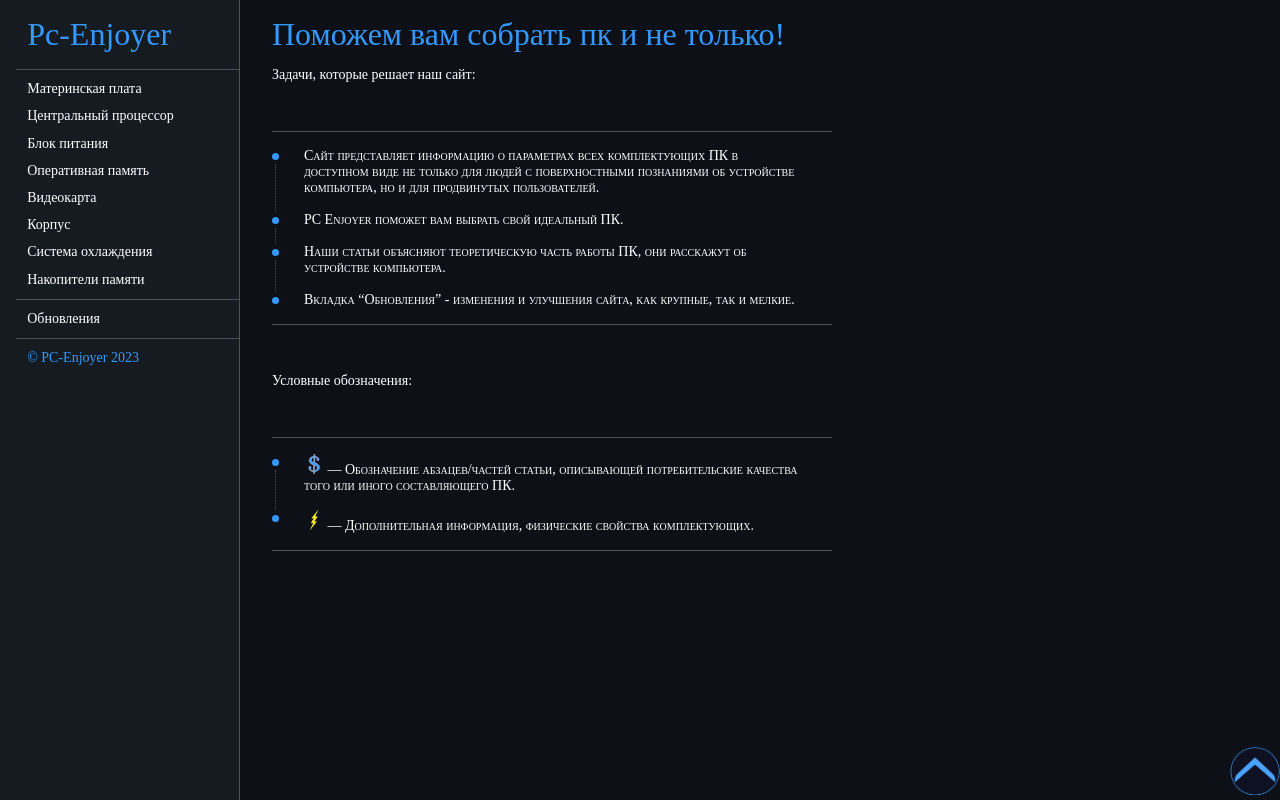
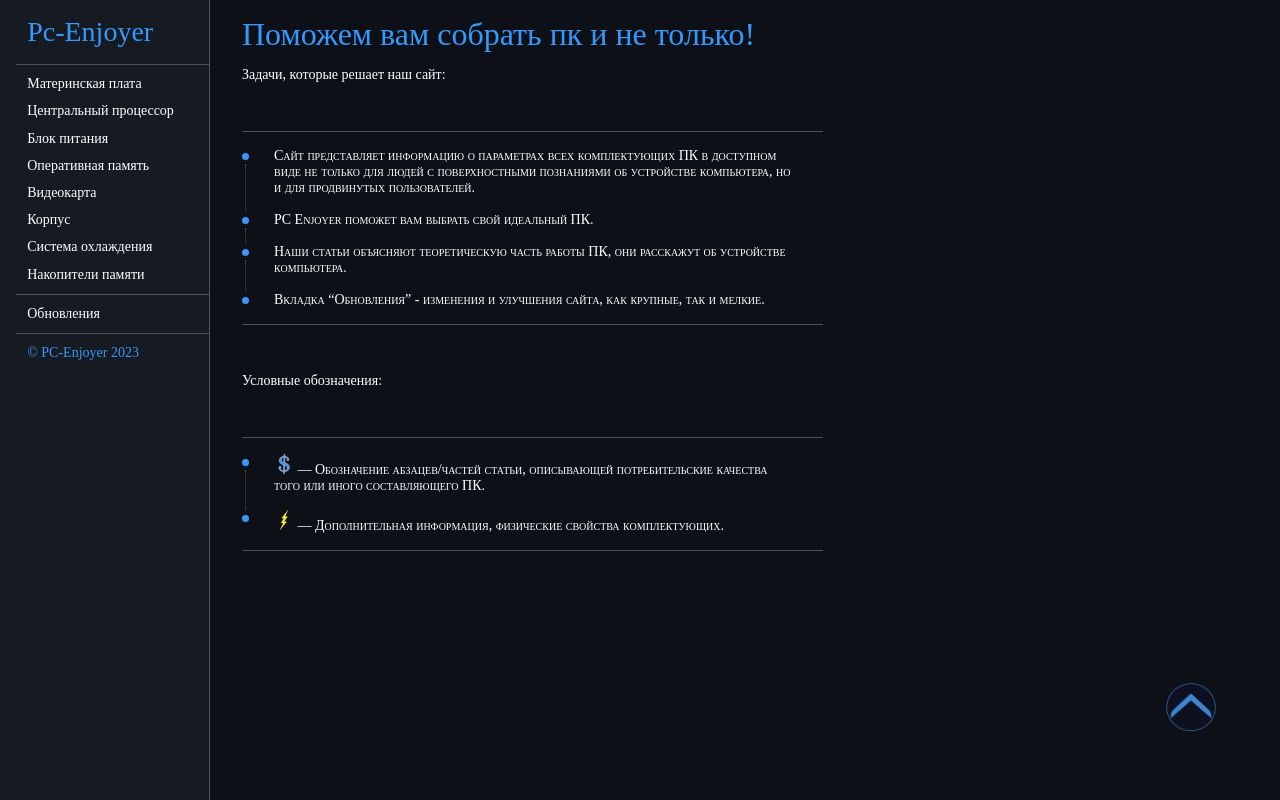
Before and after one commit to turbopypip/pc-enjoyer2.0, a React (Create React App) app: page / in a window 1280 px wide. Built offline with nearby package versions, Linux system fonts and the light colour scheme; a web font is replaced by a local one.

Commit message:
To fix font size we need make the site adaptive css
* created phone navigation panel
* created const showNavigation witch will be used to switch the visibility of navigation panel
* started making adaptive css

```diff
--- a/src/App.tsx
+++ b/src/App.tsx
@@ -11,9 +11,11 @@
 import iconButtonUp from "./Icons/buttonUp.png"
 import Case from "./Pages/Case";
 import CoolingSystem from "./Pages/CoolingSystem";
+import PhoneNavigationPanel from "./PhoneNavigationPanel";
 
 const App = () => {
   const[page, setPage] = useState(0)
+  const[showNavigation, setShowNavigation] = useState<boolean>()
 
   const getPage = () =>{
     switch (page){
@@ -54,8 +56,7 @@
 
   return (
     <div className="App">
-      <Navigation setPage={setPage}/>
-
+      {window.innerWidth > 720 ? (<Navigation setPage={setPage}/>) : (<PhoneNavigationPanel />)}
       <>
         {getPage()}
         <div className="buttonUpContainer">
--- a/src/Css/App.css
+++ b/src/Css/App.css
@@ -51,8 +51,6 @@
     font-family: 'Montserrat';
     font-size: 14px;
 }
-
-@media screen and (min-width: 720px){
 ::-webkit-scrollbar{
     width: 0.6rem;
     height: 0.1rem;
@@ -68,11 +66,6 @@
     background-color: #3399ff;
 }
 
-    .App {
-        display: flex;
-        min-height: 100%;
-        justify-content: space-between;
-    }
 .buttonUpContainer{
     transition: all 200ms ease-out;
     margin: 5%;
@@ -89,7 +82,14 @@
     opacity: 1;
 }
 
-    /* Navigation panel (PC)*/
+.Pc-EnjoyerLogo {
+    margin: 0;
+    color: #3399ff;
+    padding: 1rem 0.7rem 1rem 0.7rem;
+    border-bottom: 0.1rem solid #4F5151;
+    cursor: pointer;
+}
+
 .NavigationColumn__container{
     z-index: 2;
     box-sizing: border-box;
@@ -98,7 +98,7 @@
     top: 0;
     height: 100vh;
     bottom: 0;
-        width: 15rem;
+    width: 15em;
     margin: 0;
     border-right: 0.1rem solid #4F5151;
     background-color: #161b22;
@@ -113,13 +113,20 @@
     flex: 1;
 }
 
+@media screen and (min-width: 720px){
+
+
+    .App {
+        display: flex;
+        min-height: 100%;
+        justify-content: space-between;
+    }
+
+    /* Navigation panel (PC)*/
+
+
     .Pc-EnjoyerLogo {
-        font-size: 32px;
-        margin: 0;
-        color: #3399ff;
-        padding: 1rem 0 1rem 0.7rem;
-        border-bottom: 0.1rem solid #4F5151;
-        cursor: pointer;
+        font-size: 28px;
     }
 
     .Pc-EnjoyerLogo:hover{
@@ -478,3 +485,6 @@
         width: 80%;
     }
 }
+@media screen and (max-width: 720px){
+
+}
--- /dev/null
+++ b/src/PhoneNavigationPanel/index.tsx
@@ -0,0 +1,11 @@
+import React from 'react';
+
+const PhoneNavigationPanel = () => {
+  return (
+    <div>
+
+    </div>
+  );
+};
+
+export default PhoneNavigationPanel;
```
Lines whose indentation alone changed are shown as unchanged.
